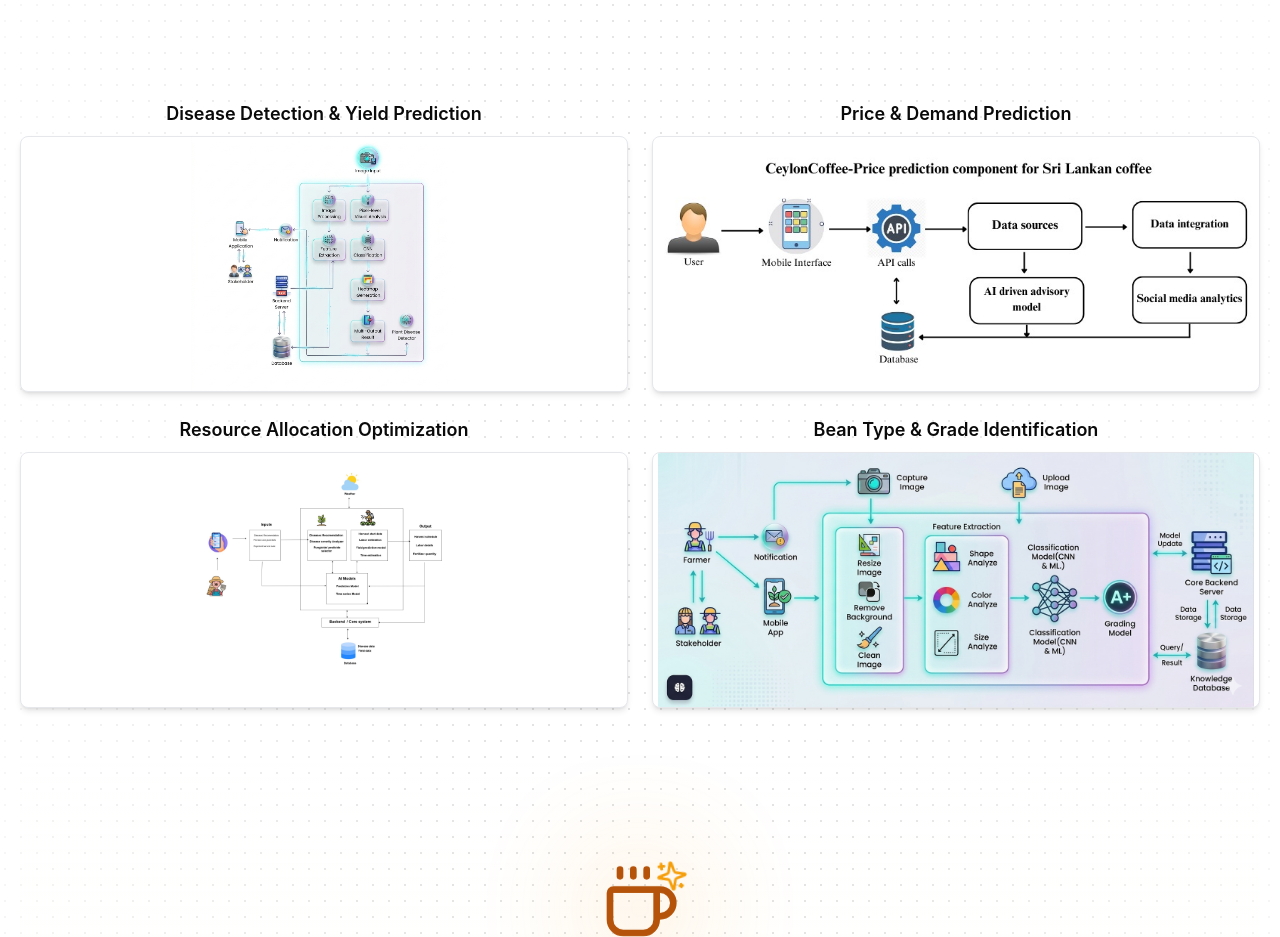
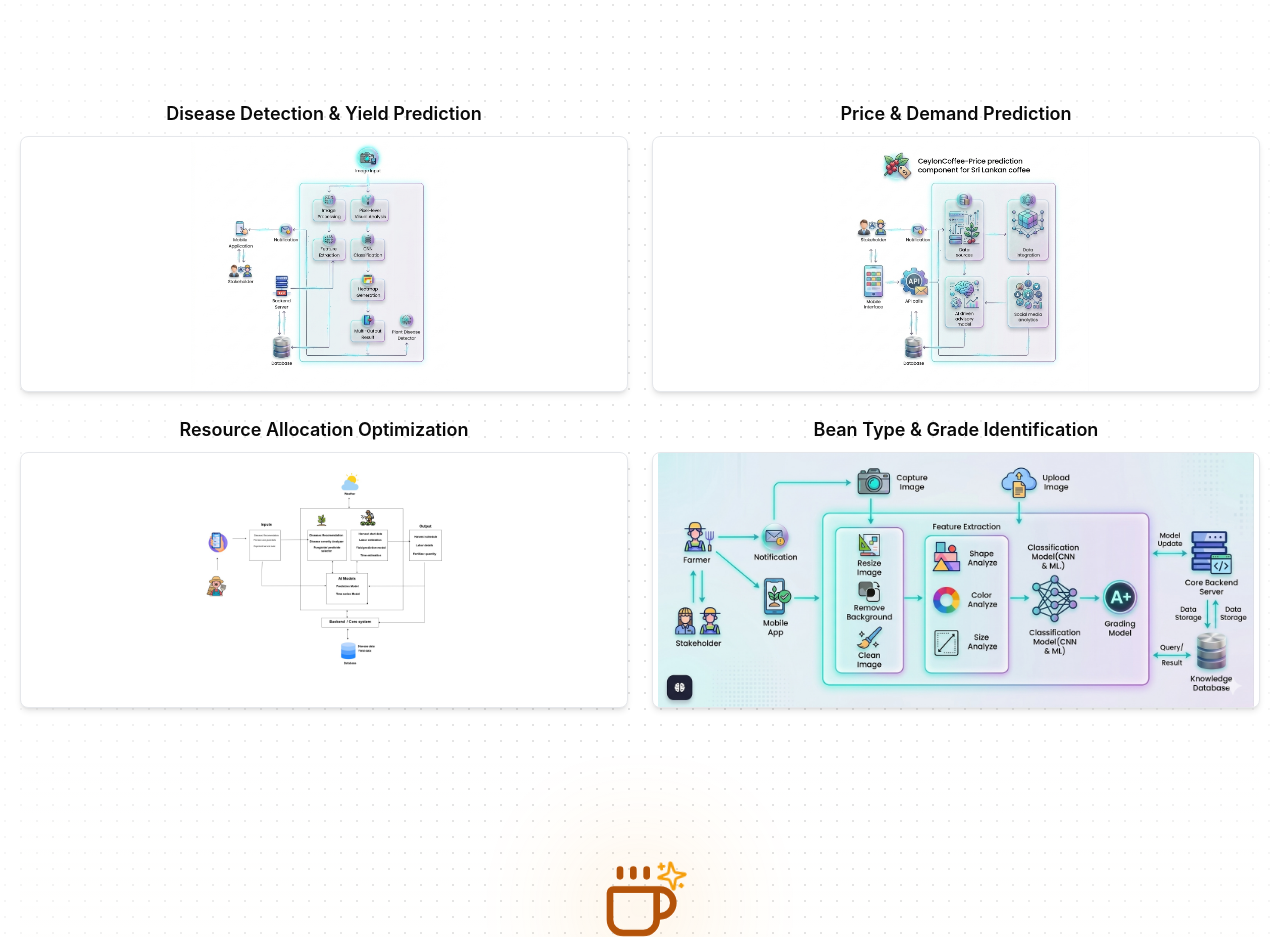
Before and after one commit to VishvaAloka/Ceyloncoffee-Project-Portfolio, a Next.js app: page / in a window 1280 px wide. Shown: the part 4000-4937 px from the top of the page. Built offline with nearby package versions, Linux system fonts and the light colour scheme.

Commit message:
Update diagrms with stylishly

```diff
--- a/components/sections/component-gallery.tsx
+++ b/components/sections/component-gallery.tsx
@@ -19,7 +19,7 @@ const images: ImageType[] = [
     alt: "Disease Detection & Yield Prediction",
   },
   {
-    src: "/images/diagrams/Thiwanka-diagram.jpg",
+    src: "/images/diagrams/Thiwanka-diagram.png",
     alt: "Price & Demand Prediction",
   },
   {
```
Also changed, not shown: public/images/diagrams/Thiwanka-diagram.png (added), 1 other file (tests, documents, lock files or other folders).
